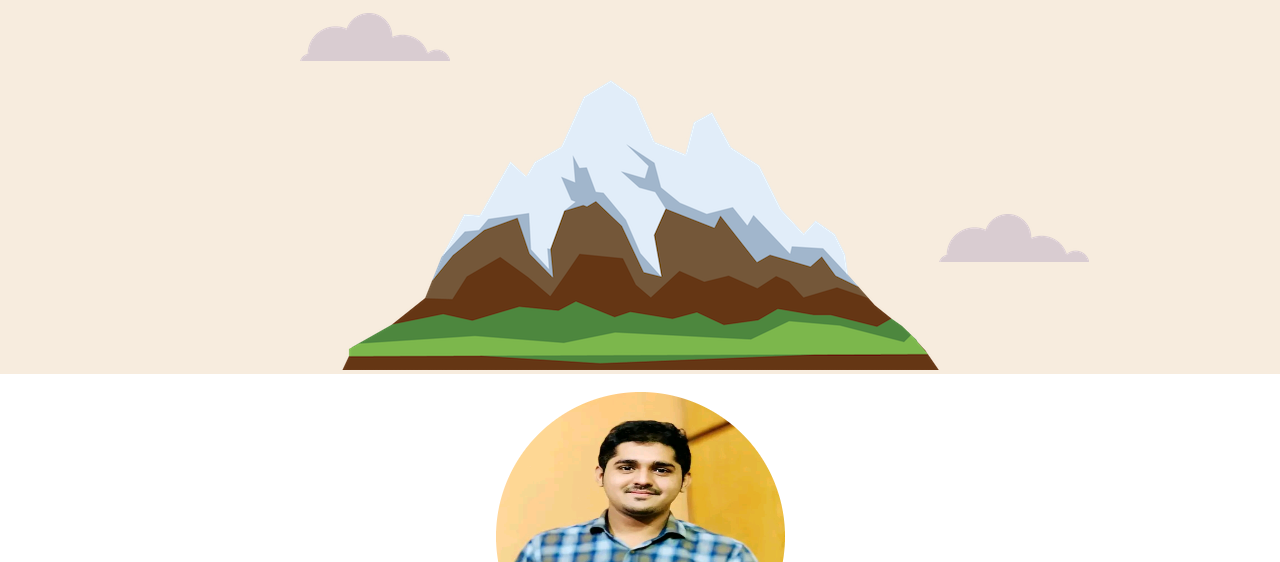
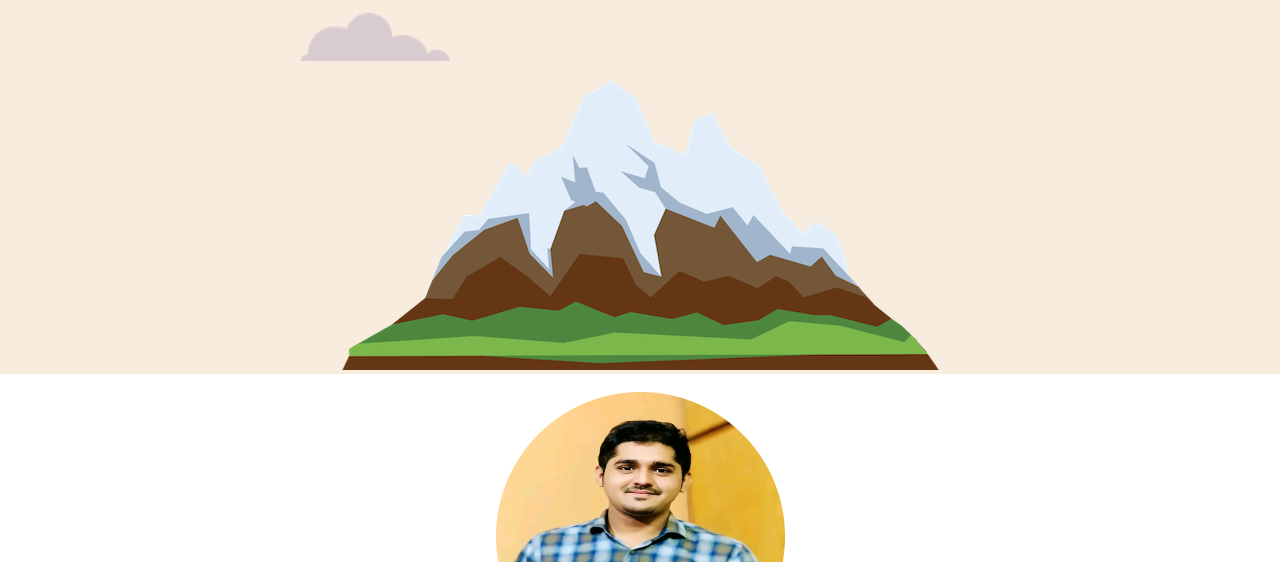
Before and after one commit to bilal3390/CSS-CV, a plain HTML site: page index.html in a window 1280 px wide. Shown: the part 238-800 px from the top of the page. Drawn offline with Linux system fonts and the light colour scheme.

Commit message:
Update index.html

```diff
--- a/index.html
+++ b/index.html
@@ -16,7 +16,6 @@
   <p>a web developer.</p>
   <img  class="pic2"  src="images/cloud.png" alt="">
   <img  class="pic3"  src="images/mountain.png" alt="">
-  <img  class="pic4"  src="images/cloud.png" alt="">
     </div>
     &nbsp;&nbsp;&nbsp;
     <div class="middle-cont">
```
